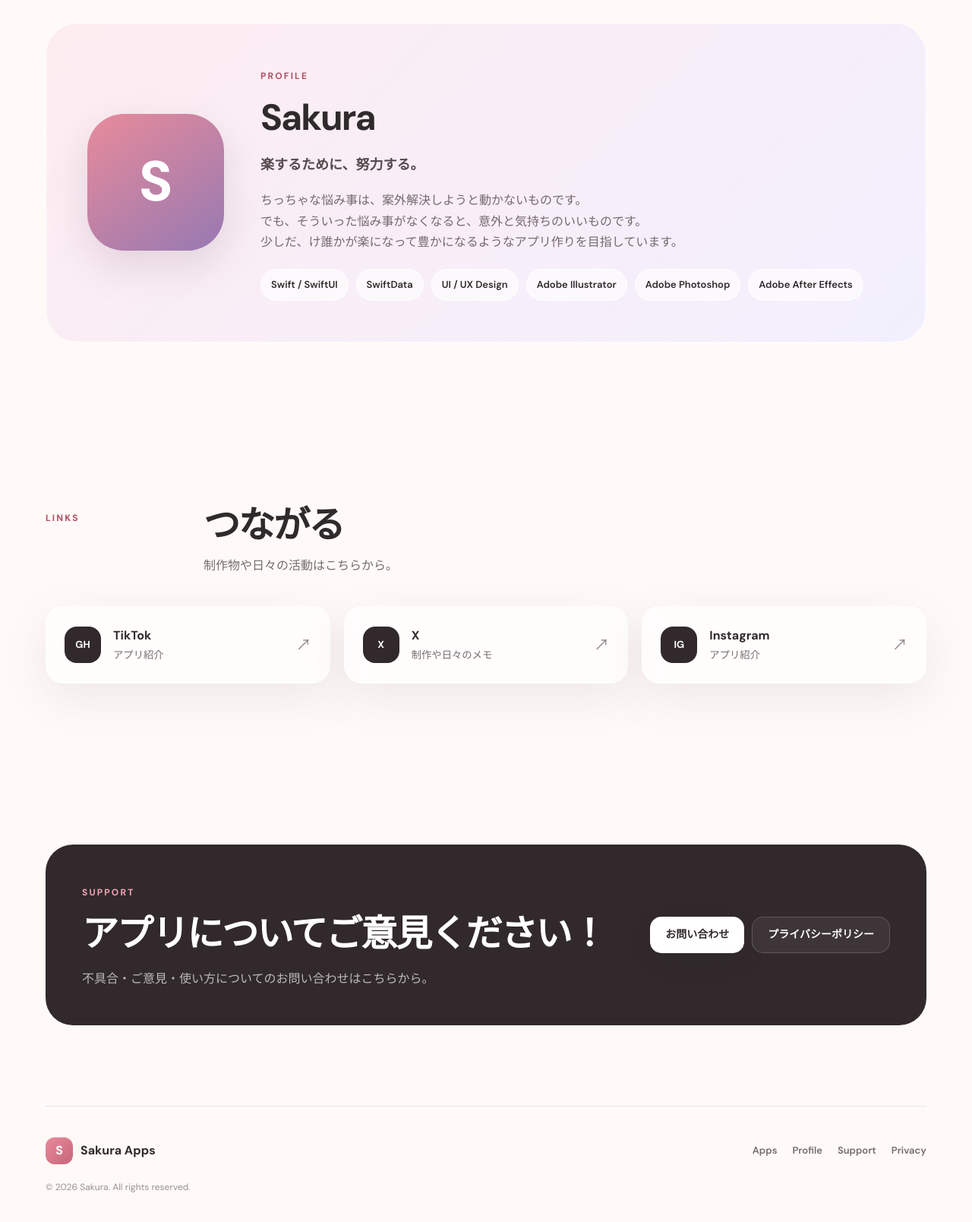
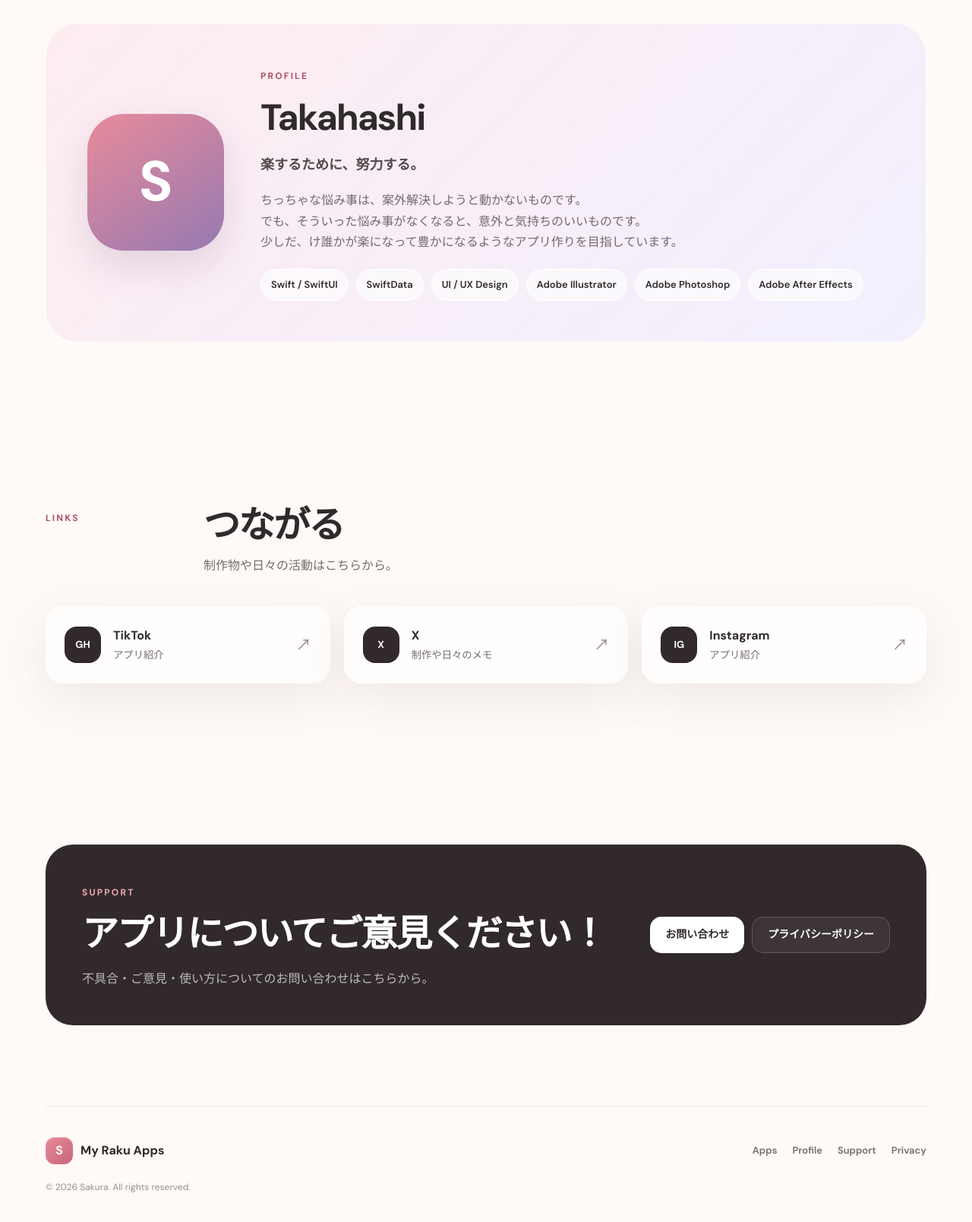
Before and after one commit to TakahashiSakura/portfolio, a plain HTML site: page index.html in a window 1280 px wide. Shown: the part 2060-3669 px from the top of the page at 76% size. Drawn offline with Linux system fonts and the light colour scheme.

Commit message:
名前変更

```diff
--- a/index.html
+++ b/index.html
@@ -5,7 +5,7 @@
   <meta charset="utf-8">
   <meta name="viewport" content="width=device-width, initial-scale=1">
 
-  <title>Sakura Apps — 個人開発ポートフォリオ</title>
+  <title>My Raku Apps</title>
 
   <meta
     name="description"
@@ -314,7 +314,7 @@
 
             <span class="eyebrow">PROFILE</span>
 
-            <h2>Sakura</h2>
+            <h2>Takahashi</h2>
 
             <p class="lead">
               楽するために、努力する。
@@ -462,7 +462,7 @@
 
       <a class="brand footer-brand" href="#top">
         <span class="brand-mark">S</span>
-        <span>Sakura Apps</span>
+        <span>My Raku Apps</span>
       </a>
 
       <div class="footer-links">
```
